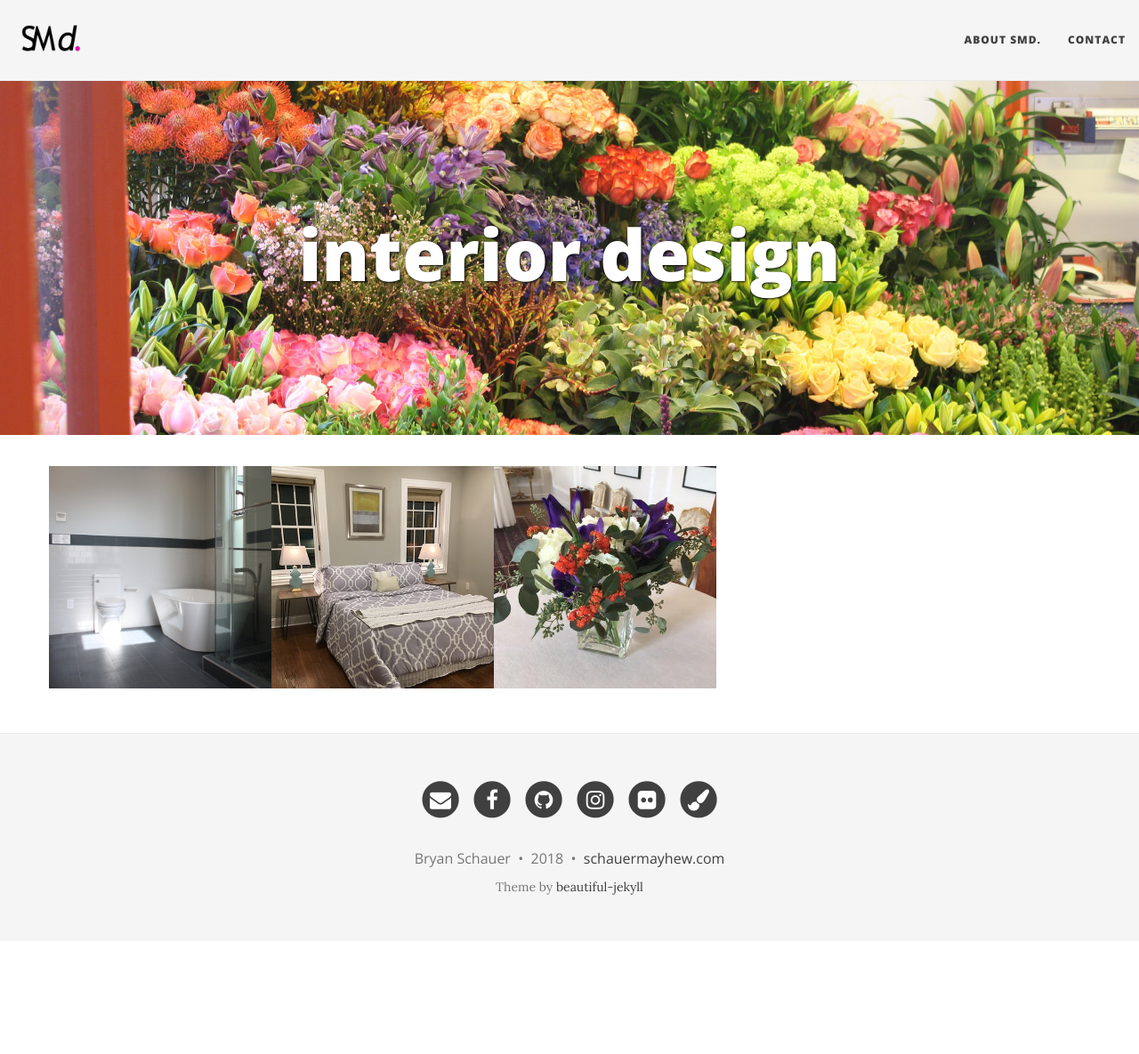
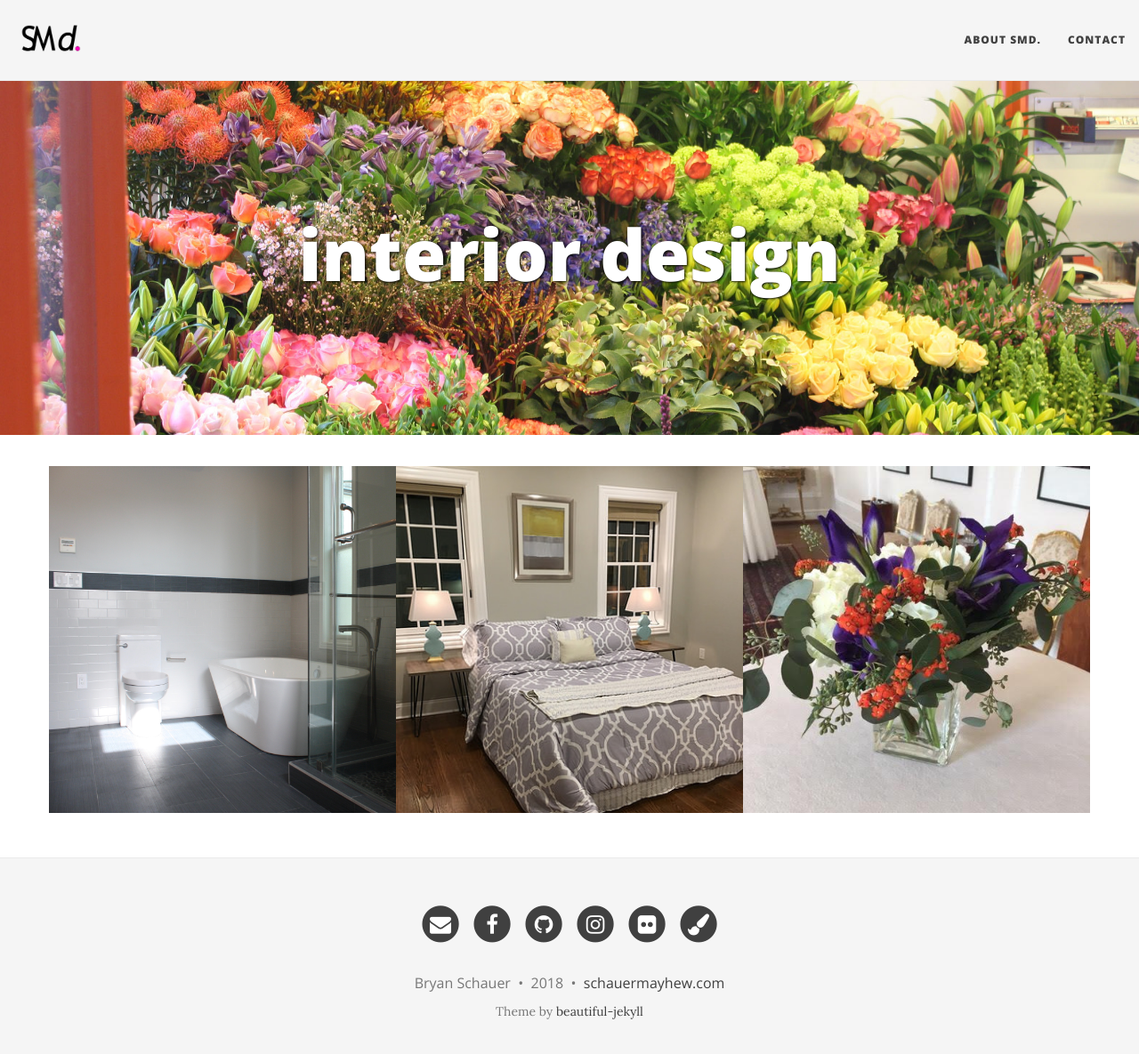
Before and after one commit to igotsidetrackded/igotsidetrackded.github.io, a Jekyll site: the page built from interior.md, in a window 1280 px wide and 1198 px high. Shown: the top 1185 px of the window at 89% size. Built offline with Jekyll 4.4.1, drawn with Linux system fonts in a browser that asks for light colours.

Commit message:
interior thumbs to 390x390

```diff
--- a/interior.md
+++ b/interior.md
@@ -5,4 +5,4 @@
 use-site-title: true
 ---
 
-| [![interior design](/media/interior_design.jpg "space planning/material selection/color consultation"){:height="250px" width="250px"}](/coming_soon) | [![staging](/media/staging.jpg "stage your home for sale"){:height="250px" width="250px"}](https://www.flickr.com/gp/schauebc/372p41) | [![floral](/media/floral.jpg "celebrations/dinners/special occasions"){:height="250px" width="250px"}](/coming_soon) |
+| [![interior design](/media/interior_design.jpg "space planning/material selection/color consultation"){:height="390px" width="390px"}](/coming_soon) | [![staging](/media/staging.jpg "stage your home for sale"){:height="390px" width="390px"}](https://www.flickr.com/gp/schauebc/372p41) | [![floral](/media/floral.jpg "celebrations/dinners/special occasions"){:height="390px" width="390px"}](/coming_soon) |
```
